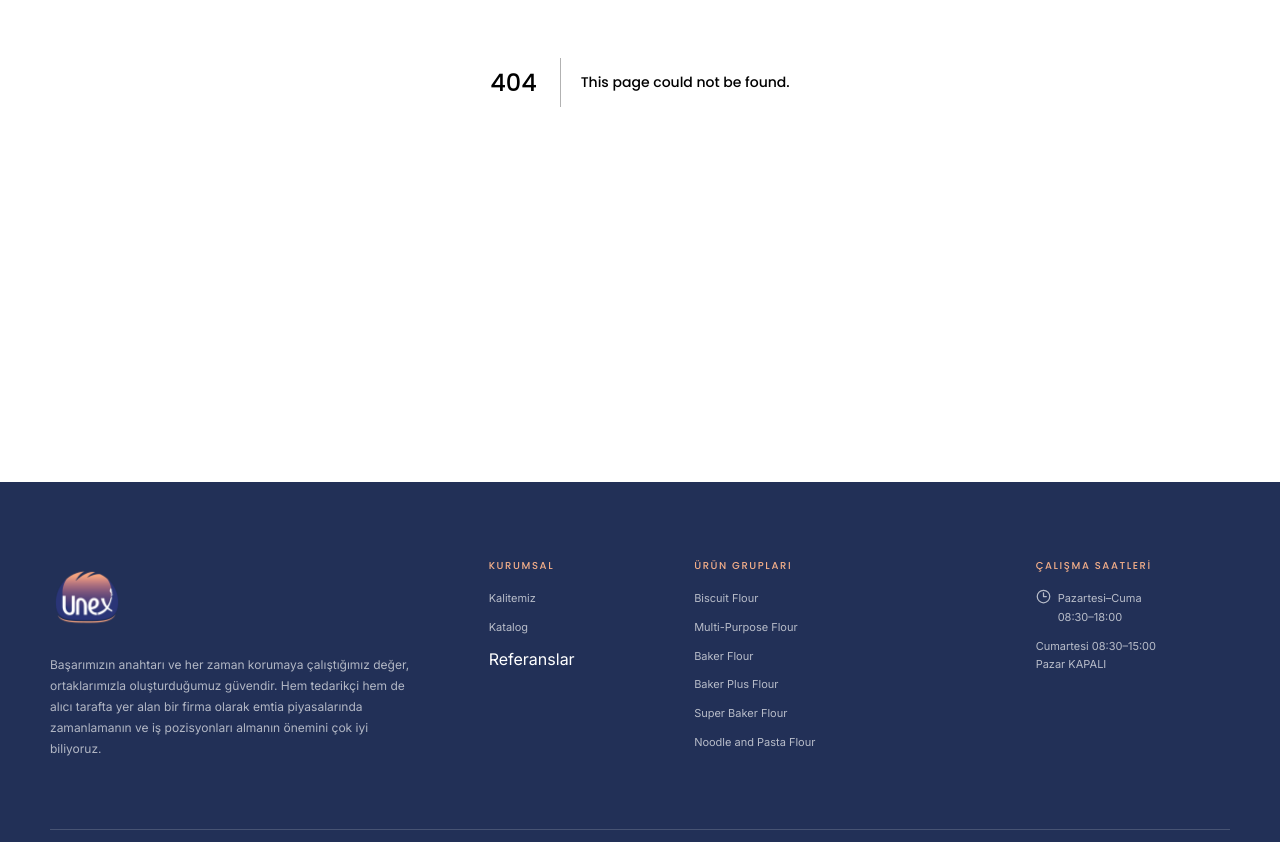
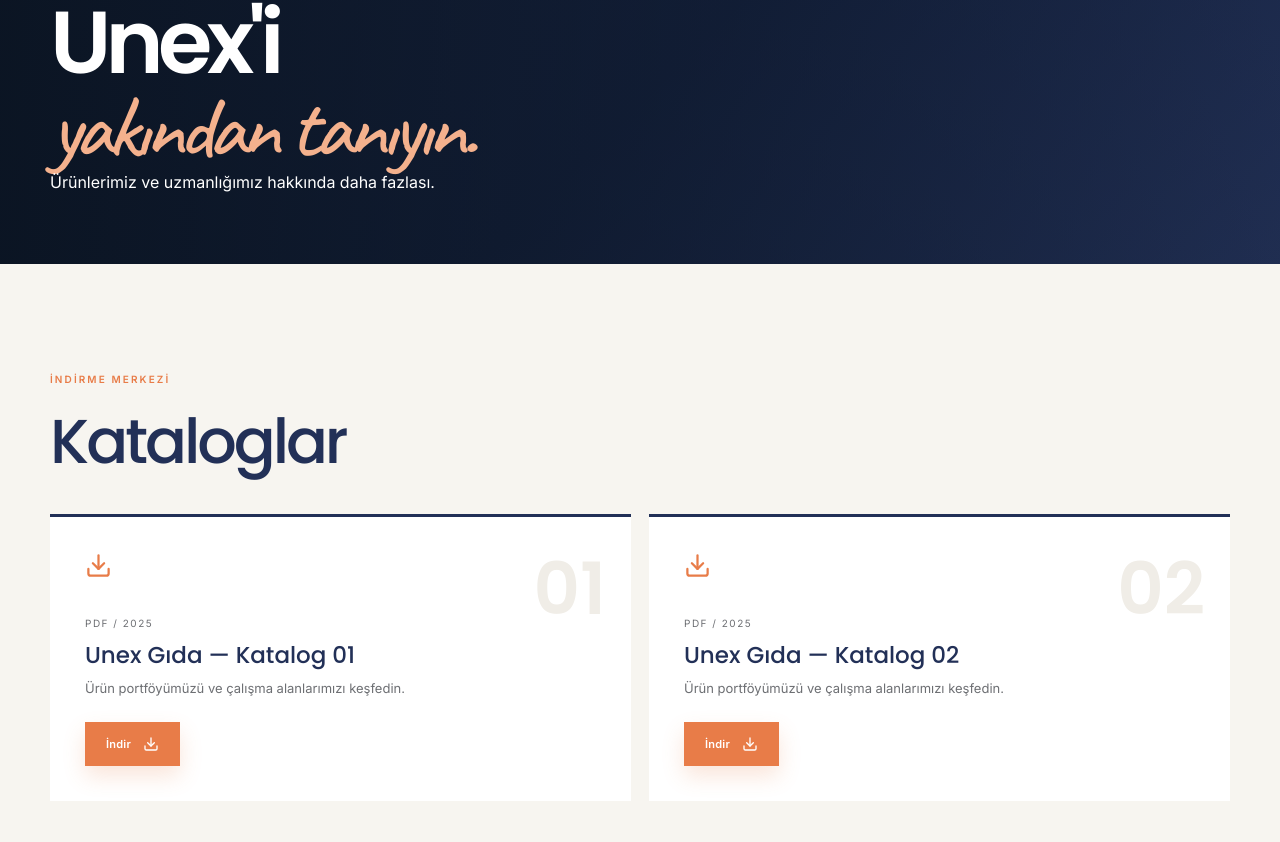
Before and after one commit to VolkanDurgut/UNEX-GIDA-SAN.-VE-T-C.LTD.-T-, a Next.js app: page /katalog in a window 1280 px wide. Before the commit this address had no page. Shown: the part 318-1160 px from the top of the page. Built offline with nearby package versions, Linux system fonts and the light colour scheme.

Commit message:
katalog sayfasi eklendi

```diff
--- /dev/null
+++ b/app/katalog/page.tsx
@@ -0,0 +1,59 @@
+'use client';
+
+import { Download } from 'lucide-react';
+import { PageHero } from '@/components/page-hero';
+import { Reveal, RevealGroup, RevealItem } from '@/components/motion-primitives';
+
+const catalogItems = ['Unex Gıda — Katalog 01', 'Unex Gıda — Katalog 02'];
+
+export default function CatalogPage() {
+  return (
+    <main className="page-main">
+      <PageHero
+        eyebrow="KAYNAKLAR"
+        title={
+          <>
+            Unex&apos;i
+            <br />
+            <em>yakından tanıyın.</em>
+          </>
+        }
+        text="Ürünlerimiz ve uzmanlığımız hakkında daha fazlası."
+      />
+      <section className="section-padding catalog-section">
+        <div className="container">
+          <Reveal>
+            <div className="section-heading">
+              <div>
+                <p className="eyebrow">İNDİRME MERKEZİ</p>
+                <h2>Kataloglar</h2>
+              </div>
+            </div>
+          </Reveal>
+
+          <RevealGroup className="catalog-grid">
+            {catalogItems.map((title, index) => (
+              <RevealItem key={title}>
+                <article className="catalog-card">
+                  <div className="catalog-icon">
+                    <Download size={27} />
+                  </div>
+                  <span>PDF / 2025</span>
+                  <h3>{title}</h3>
+                  <p>Ürün portföyümüzü ve çalışma alanlarımızı keşfedin.</p>
+                  <button
+                    className="button button-gold"
+                    onClick={() => alert('Katalog dosyası hazırlandığında buradan indirilebilecek.')}
+                  >
+                    İndir <Download size={16} />
+                  </button>
+                  <strong>0{index + 1}</strong>
+                </article>
+              </RevealItem>
+            ))}
+          </RevealGroup>
+        </div>
+      </section>
+    </main>
+  );
+}
```
